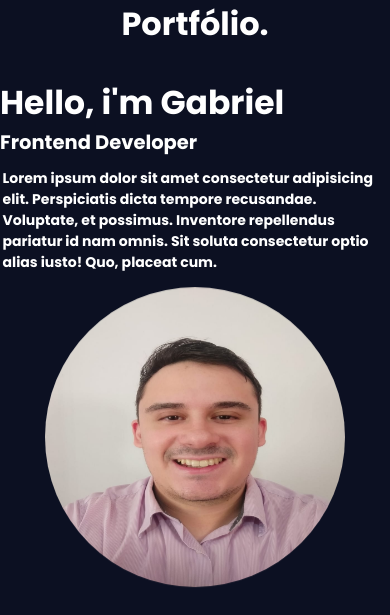
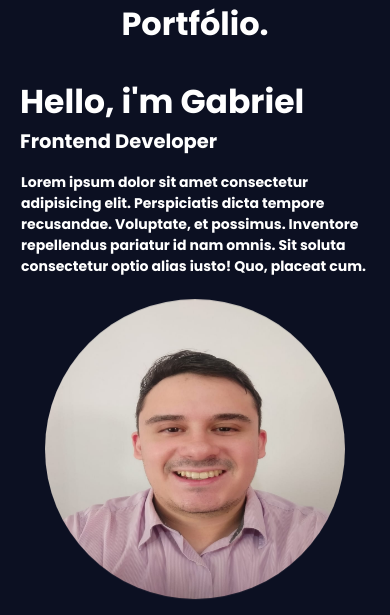
Before and after one commit to Souzzagabe/portfolioV2, a website: page index.html in a window 390 px wide. Shown: the top 615 px of the page. Drawn offline with nearby package versions, Linux system fonts and the light colour scheme; files whose address does not match are found by name.

Commit message:
portfolioV2

```diff
--- a/styles.css
+++ b/styles.css
@@ -187,7 +187,7 @@ img {
 @media (max-width: 580px) {
     .saudacao {
         max-width: 500px;
-        margin: 30px 0px -1px 0px;
+        margin: 29px 0px 0px 20px;
     }
 
     .hello {
@@ -208,9 +208,9 @@ img {
 
     .about {
         width: 100%;
-        margin: 12px 0px 38px 5px;
+        margin: 0px 0px 30px 10px;
         font-size: 12px;
-        padding: 0;
+        padding: 16px;
     }
 
     .img {
```
